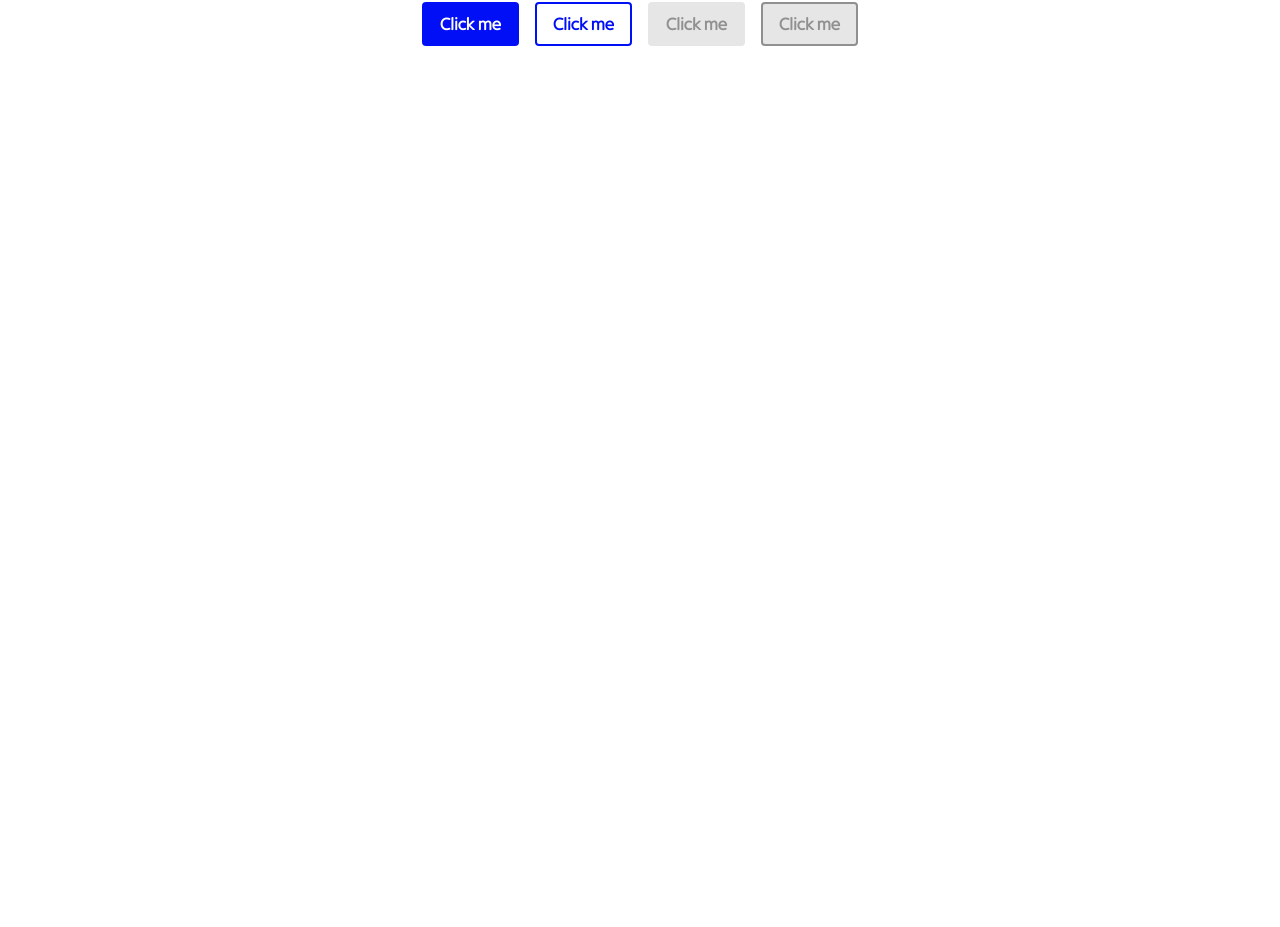
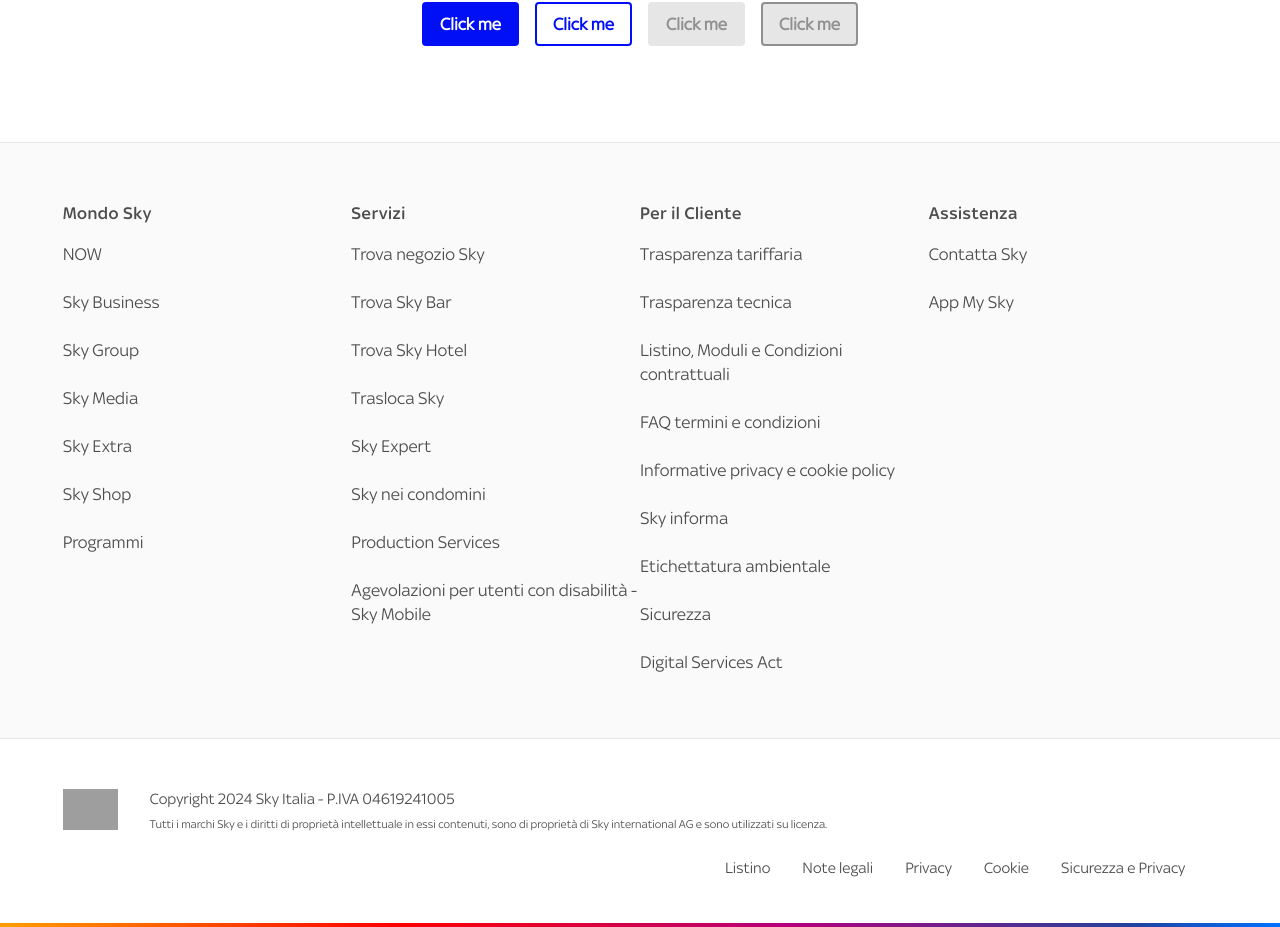
Before and after one commit to fifthbeat/gara-sky-feb24-es-1-lpsport-react, a Next.js app: page / in a window 1280 px wide. Shown: the part 674-1601 px from the top of the page. Before the commit the page ends 816 px from the top, so only its background shows below. Built offline with nearby package versions, Linux system fonts and the light colour scheme; grey boxes are pictures that could not be loaded.

Commit message:
feat: added Footer

```diff
--- a/public/css/style.css
+++ b/public/css/style.css
@@ -9,6 +9,15 @@
 	font-weight: bold;
 	line-height: 40px;
 	font-family: SkyMedium;
+}
+
+a {
+	text-decoration: none;
+
+	&:hover {
+		text-decoration: underline;
+		color: #4d4d4d;
+	}
 }
 
 .gradient-primary {
@@ -143,3 +152,139 @@
 	-o-transform:rotate(-20deg);
 	transform:rotate(-20deg);
 }
+
+/* FOOTER */
+footer .footer-menu, footer .footer-legal{
+	padding: 0 24px;
+	background-color: #fff;
+	border-top: 1px solid #e5e5e5;
+}
+
+footer .footer-menu {
+	background-color: #fafafa;
+	display: flex;
+	max-width: 1440px;
+	padding: 40px 4.9%;
+	margin: 0 auto;
+	flex-wrap: wrap;
+
+	.sfwc-column {
+		flex: 1 1 16.4%;
+		flex-basis: 16.4%;
+	}
+
+	.sfwc-title {
+		color: #4d4d4d;
+		font-size: 18px;
+		font-family: SkyMedium;
+		font-weight: 500;
+		letter-spacing: .5px;
+		line-height: 22px;
+		pointer-events: none;
+		outline-style: none;
+		text-align: unset;
+		padding: 18.62px 0;
+	}
+	ul li{
+
+		line-height: 15px;
+		margin-bottom: 24px;
+
+		a {
+			color: #4d4d4d;
+			font-size: 18px;
+			font-family: SkyRegular;
+			font-weight: 100;
+			letter-spacing: 0;
+			line-height: 24px;
+		}
+	}
+}
+
+footer .footer-legal {
+	display: flex;
+	flex-direction: column;
+	max-width: 1440px;
+	margin: 0 auto;
+	padding: 40px 4.9%;
+
+	.sfwc-legal-section {
+		min-height: 64px;
+		margin: 5px 0;
+		display: -webkit-flex;
+		display: flex
+	;
+		-webkit-flex-wrap: wrap;
+		flex-wrap: wrap;
+		-webkit-flex-direction: row;
+		flex-direction: row;
+		-webkit-justify-content: space-between;
+		justify-content: space-between;
+	}
+
+	.credits {
+		min-height: 64px;
+		margin: 5px 0;
+		display: -webkit-flex;
+		display: flex;
+		flex-wrap: wrap;
+		-webkit-flex-direction: row;
+		flex-direction: row;
+		justify-content: space-between;
+
+		.sky-logo-container {
+			width: 100%;
+			max-width: 55px;
+			height: auto;
+			float: left;
+			margin-right: 32px;
+		}
+
+		.sky-logo {
+			width: 100%;
+			height: auto;
+		}
+
+		.copyright-sky {
+			color: #4d4d4d;
+			font-family: SkyRegular;
+			font-weight: 100;
+			letter-spacing: 0;
+			line-height: 20px;
+			white-space: nowrap;
+			font-size: 16px;
+		}
+
+		.tutti-i-marchi-sky {
+			font-size: 12px;
+			padding-top: 5px;
+			color: #4d4d4d;
+			font-family: SkyRegular;
+			font-weight: 100;
+			letter-spacing: 0;
+			line-height: 20px;
+			white-space: nowrap;
+		}
+	}
+	nav {
+		margin: 0 0 0 auto;
+		display: inline-flex;
+		align-items: flex-start;
+		flex-wrap: wrap;
+
+		a {
+			display: flex;
+			align-items: center;
+			font-size: 16px;
+			font-family: SkyRegular;
+			font-weight: 100;
+			line-height: 20px;
+			margin: 0 32px 0 0;
+		}
+	}
+}
+
+.footer-spectrumLine {
+	height: 4px;
+	background: linear-gradient(90deg, #ff9e00, red 30.93%, #b5007d 61.67%, #21429c 88.09%, #0071ff);
+}
--- a/src/app/globals.css
+++ b/src/app/globals.css
@@ -155,7 +155,7 @@
 
 @media (prefers-color-scheme: dark) {
   :root {
-    --background: #0a0a0a;
+    --background: #ffffff;
     --foreground: #ededed;
   }
 }
--- a/src/app/page.tsx
+++ b/src/app/page.tsx
@@ -2,10 +2,25 @@
 import Button from "@/components/Atoms/Button";
 import Price from "@/components/Atoms/Price";
 import Heading from "@/components/Atoms/Heading";
+import SkyAccordion from "@/components/Atoms/SkyAccordion";
+import Footer from "@/components/Footer";
 
 export default function Home() {
   return (
       <>
+        {/*<div style={{*/}
+        {/*  margin: "5rem",*/}
+        {/*  backgroundColor: "white",*/}
+        {/*  padding: "1rem",*/}
+        {/*  display: 'flex',*/}
+        {/*  flexDirection: 'column',*/}
+        {/*  alignItems: 'center'*/}
+        {/*}}>*/}
+        {/*  <SkyAccordion*/}
+        {/*      header="Titolo"*/}
+        {/*      body="Lorem ipsum dolor sit amet, consectetur adipiscing elit. Nulla nec purus feugiat, molestie ipsum et, varius nunc. Nulla facilisi. Nullam sit amet nisi sit amet nunc tincidunt aliquam. Nulla facilisi. Nullam sit amet nisi sit amet nunc tincidunt aliquam."*/}
+        {/*  />*/}
+        {/*</div>*/}
         <div style={{
           margin: "5rem",
           backgroundColor: "white",
@@ -76,6 +91,7 @@
             >Click me</Button>
           </div>
         </div>
+        <Footer />
       </>
   );
 }
--- a/src/components/Footer/index.tsx
+++ b/src/components/Footer/index.tsx
@@ -1,7 +1,223 @@
 import React from "react";
+import Image from 'next/image'
+
+const footerMenus = [
+  {
+    title: "Mondo Sky",
+    items: [
+      {
+        title: "NOW",
+        url: "#"
+      },
+      {
+        title: "Sky Business",
+        url: "#"
+      },
+      {
+        title: "Sky Group",
+        url: "#"
+      },
+      {
+        title: "Sky Media",
+        url: "#"
+      },
+      {
+        title: "Sky Extra",
+        url: "#"
+      },
+      {
+        title: "Sky Shop",
+        url: "#"
+      },
+      {
+        title: "Programmi",
+        url: "#"
+      }
+    ]
+  },
+  {
+    title: "Servizi",
+    items: [
+      {
+        title: "Trova negozio Sky",
+        url: "#"
+      },
+      {
+        title: "Trova Sky Bar",
+        url: "#"
+      },
+      {
+        title: "Trova Sky Hotel",
+        url: "#"
+      },
+      {
+        title: "Trasloca Sky",
+        url: "#"
+      },
+      {
+        title: "Sky Expert",
+        url: "#"
+      },
+      {
+        title: "Sky nei condomini",
+        url: "#"
+      },
+      {
+        title: "Production Services",
+        url: "#"
+      },
+      {
+        title: "Agevolazioni per utenti con disabilità - Sky Mobile",
+        url: "#"
+      }
+    ]
+  },
+  {
+    title: "Per il Cliente",
+    items: [
+      {
+        title: "Trasparenza tariffaria",
+        url: "#"
+      },
+      {
+        title: "Trasparenza tecnica",
+        url: "#"
+      },
+      {
+        title: "Listino, Moduli e Condizioni contrattuali",
+        url: "#"
+      },
+      {
+        title: "FAQ termini e condizioni",
+        url: "#"
+      },
+      {
+        title: "Informative privacy e cookie policy",
+        url: "#"
+      },
+      {
+        title: "Sky informa",
+        url: "#"
+      },
+      {
+        title: "Etichettatura ambientale",
+        url: "#"
+      },
+      {
+        title: "Sicurezza",
+        url: "#"
+      },
+      {
+        title: "Digital Services Act",
+        url: "#"
+      }
+    ]
+  },
+  {
+    title: "Assistenza",
+    items: [
+      {
+        title: "Contatta Sky",
+        url: "#"
+      },
+      {
+        title: "App My Sky",
+        url: "#"
+      }
+    ]
+  },
+// TODO: Add "Altro" menu that goes together with "Assistenza" in the same column
+]
+
+const creditsMenu = [
+  {
+    title: "Listino",
+    url: "#"
+  },
+  {
+    title: "Note legali",
+    url: "#"
+  },
+  {
+    title: "Privacy",
+    url: "#"
+  },
+  {
+    title: "Cookie",
+    url: "#"
+  },
+  {
+    title: "Sicurezza e Privacy",
+    url: "#"
+  }
+]
 
 export const Footer = () => {
-  return <footer>footer</footer>;
+  return (
+      <>
+        <footer>
+          <div className="footer-menu">
+            {
+              footerMenus.map((menu, index) => {
+                return (
+                    <div className="sfwc-column" key={index}>
+                      <div role="group">
+                        <h4 className="sfwc-title">{menu.title}</h4>
+                        <ul className="sfwc-column-collection" aria-label={menu.title}>
+                          {
+                            menu.items.map((item, index) => {
+                              return (
+                                  <li className="sfwc-column-voice" key={index}>
+                                    <a href={item.url}>{item.title}</a>
+                                  </li>
+                              )
+                            })
+                          }
+                        </ul>
+                      </div>
+                    </div>
+                )
+              })
+            }
+          </div>
+          <div className="footer-legal">
+            <div className="sfwc-legal-section">
+              <div className="credits">
+                <div className="sky-logo-container">
+                  <Image
+                      src="/logo-sky.png"
+                      width={55}
+                      height={34.59}
+                      alt="Sky logo"
+                      className="sky-logo"
+                  />
+                </div>
+                <div>
+                  <div className="copyright-sky">Copyright 2024 Sky Italia - P.IVA 04619241005</div>
+                  <div className="tutti-i-marchi-sky">Tutti i marchi Sky e i diritti di proprietà intellettuale in essi
+                    contenuti, sono di proprietà di Sky international AG e sono utilizzati su licenza.
+                  </div>
+                </div>
+              </div>
+              <nav aria-label="Legal footer" className="sections">
+                {
+                  creditsMenu.map((item, index) => {
+                    return (
+                        <div className="sfwc-column" key={index}>
+                          <a className="section
+                          " href
+                          ={item.url}>{item.title}</a>
+                        </div>
+                    )
+                  })
+                }
+              </nav>
+            </div>
+          </div>
+        </footer>
+        <div className="footer-spectrumLine"></div>
+      </>
+  );
 };
 
 export default Footer;
```
Also changed, not shown: 1 other file (tests, documents, lock files or other folders).
